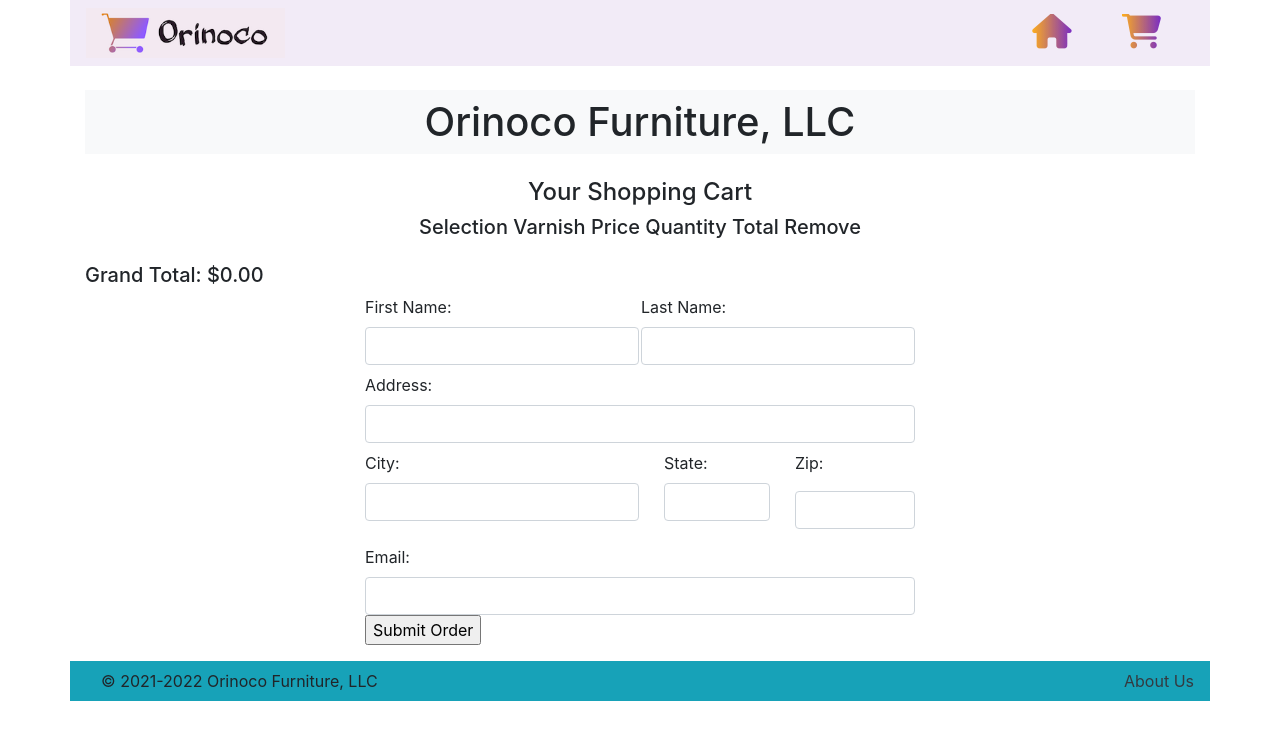
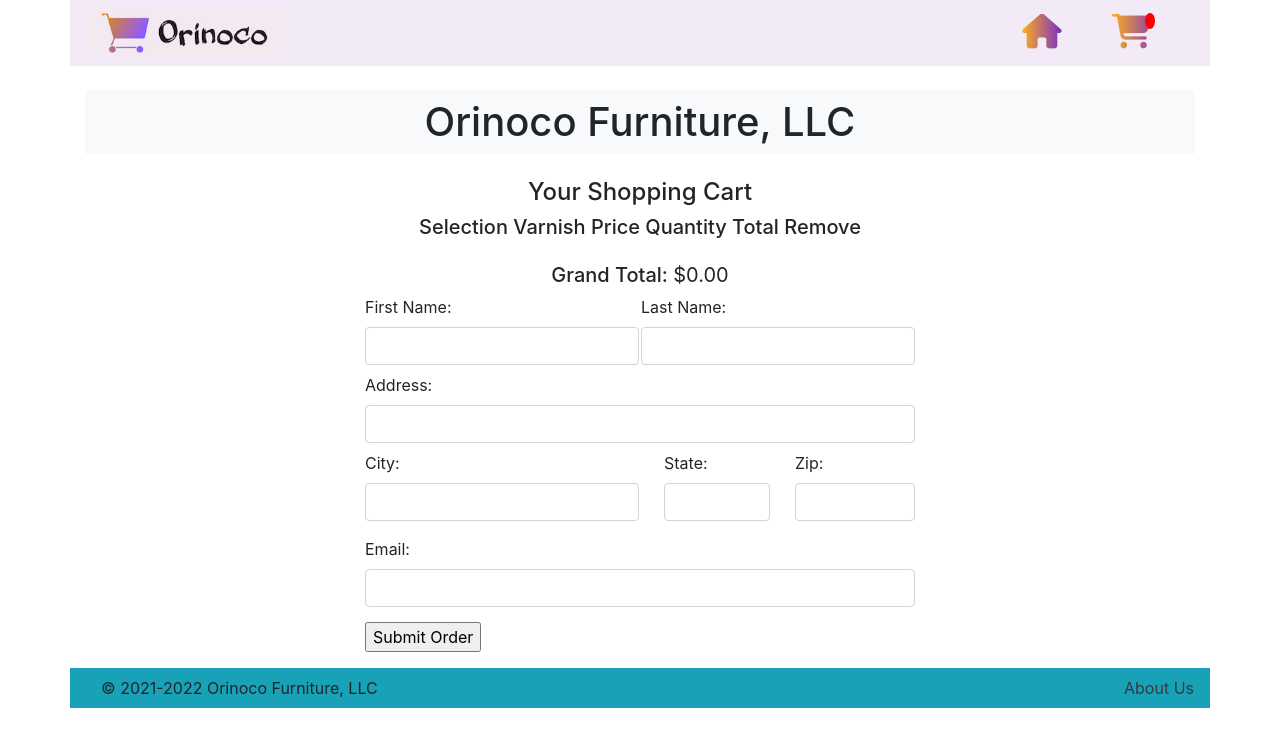
Before and after one commit to oldpcken/JWDP5, a plain HTML site: page frontend/shoppingcart.html in a window 1280 px wide. Drawn offline with nearby package versions, Linux system fonts and the light colour scheme.

Commit message:
added styling in CSS

```diff
--- a/frontend/css/style.css
+++ b/frontend/css/style.css
@@ -10,13 +10,26 @@
     background-clip: text;
     background-image: linear-gradient(to right, rgba(255, 166, 0, 0.885), rgb(121, 44, 197));
 }
+.fa-shopping-cart {
+    position: relative;
+}
+.fa-shopping-cart:after{
+    content:attr(value);
+    font-size:16px;
+    color: #000;
+    background: red;
+    border-radius:50%;
+    padding: 0 5px;
+    position:relative;
+    left:-6px;
+    top:-17px;
+    /* z-index: 2; */
+}
 
-/* .d-flex {
-    justify-content: space-between;
-} */
-/* .fas {
-    color: rgb(121, 44, 197);
-} */
+.form-group label {
+    display: block;
+    white-space: nowrap;
+}
 
 .test {
     outline: 10px solid blue;
@@ -30,11 +43,34 @@ form {
 
 form label{
     display: inline-block;
-    text-align: right;
-    /* float: left; */
+    text-align: left;
 }
+
 form input{
     display: inline-block;
     text-align: left;
-    /* float: right; */
 }
+
+#order {
+    margin: 5px 5px 0px 0px;
+}
+
+#email {
+    margin-bottom: 10px;
+}
+
+.grandtotal {
+    text-align: center;
+}
+
+#grandtotal {
+    font-weight: normal;
+}
+
+.clr {
+    background-color: red;
+}
+
+.cool {
+    background-color: lightblue;
+}
```
